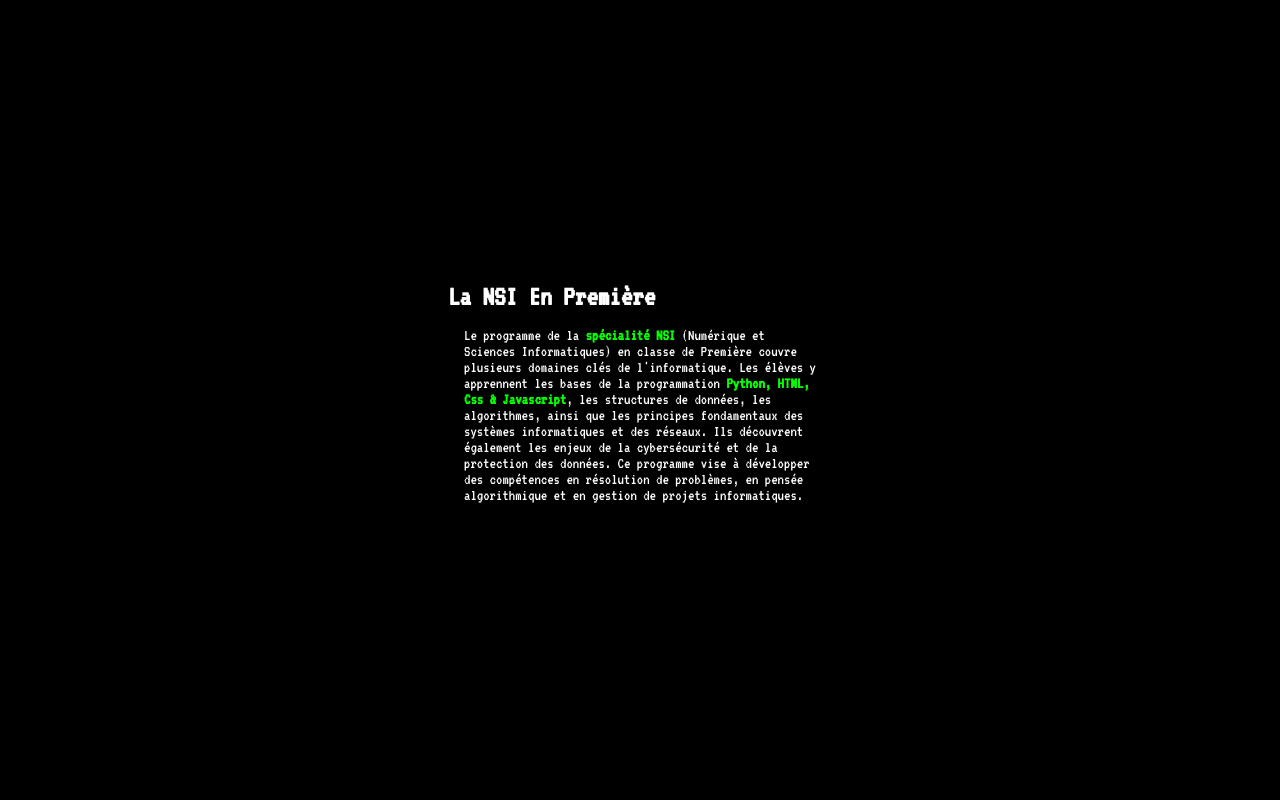
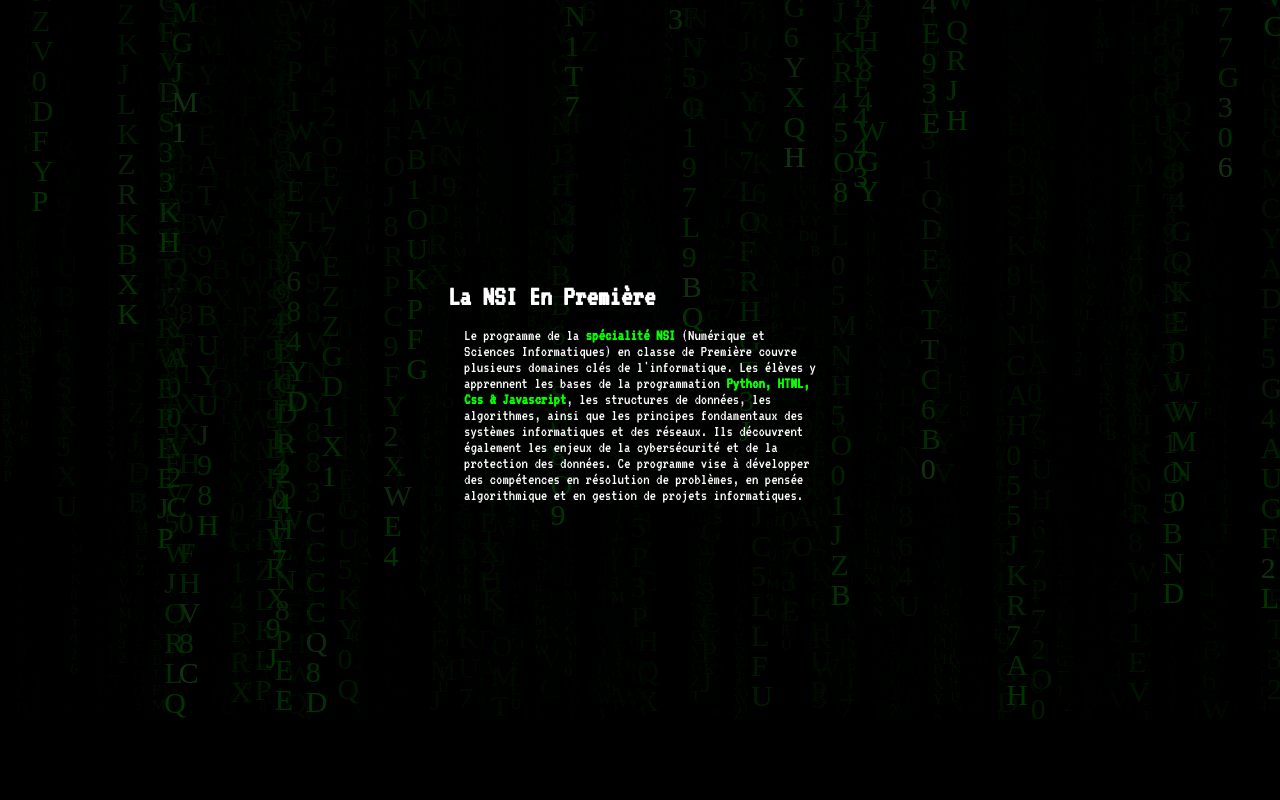
Before and after one commit to MindOfSky/MatrixPage-Nsi, a plain HTML site: page index.html in a window 1280 px wide. Shown: the part 80-880 px from the top of the page. Drawn offline with Linux system fonts and the light colour scheme.

Commit message:
-Added Matrix
Added matrix from Codepen

```diff
--- a/index.html
+++ b/index.html
@@ -10,22 +10,28 @@
     </style>
 </head>
 <body>
+
    <nav>
       <div class="navbar">
         <div class="logo">
             <p><span>NSI</span> Première</p>
         </div>
         <div class="links">
-            <div class="link"><a id="top">Accueil</a></div>
+            <div class="link"><a href="#" id="top">Accueil</a></div>
             <div class="link"><a href="#">En Savoir Plus</a></div>
             <div class="link"><a href="#">Site Professeur</a></div>
         </div>
+
 </nav>
     <div class="main-container">
         <div class="content">
             <h1>La NSI En Première</h1>
             <p>Le programme de la <span>spécialité NSI</span> (Numérique et Sciences Informatiques) en classe de Première couvre plusieurs domaines clés de l'informatique. Les élèves y apprennent les bases de la programmation <span>Python, HTML, Css & Javascript</span>, les structures de données, les algorithmes, ainsi que les principes fondamentaux des systèmes informatiques et des réseaux. Ils découvrent également les enjeux de la cybersécurité et de la protection des données. Ce programme vise à développer des compétences en résolution de problèmes, en pensée algorithmique et en gestion de projets informatiques.</p>
         </div>
-
+    </div>
+    <div class="matrix">
+    <canvas id="canvas"></canvas>
+    </div>
+        <script src="script.js"></script>
 </body>
 </html>
--- a/script.js
+++ b/script.js
@@ -3,3 +3,112 @@ let gototop = document.getElementById('top');
 function topFunction() {
     document.documentElement.scrollTop = 0;
 }
+// Declare canvas and context
+var canvas = document.getElementById('canvas');
+var c = canvas.getContext('2d');
+var	height = window.innerHeight;
+var	width = window.innerWidth;
+var cx = (width);
+var cy = (height);
+canvas.height = height;
+canvas.width = width;
+
+// Setup, used for refresh
+function setup() {
+	c.fillStyle = 'rgba(0, 0, 0, 0.1)';
+	c.fillRect(0, 0, width, height);
+}
+
+// Random characters for the rain
+var character = ['0', '1', '2', '3', '4', '5', '6', '7', '8', '9', 'A',  'B', 'C', 'D', 'E', 'F', 'G', 'H', 'J', 'K', 'L', 'M', 'N', 'O', 'P', 'Q', 'R', 'S', 'T', 'U', 'V', 'W', 'X', 'Y', 'Z'];
+
+// Change depth to give a more 3d look
+function depth(z) {
+	if (z > .4) {
+		return 15;
+	} else if (z > .7) {
+		return 23;
+	} else {
+		return 30;
+	}
+}
+
+// Determine color based on z
+function color(z) {
+	var random = Math.floor(Math.random()*100)
+	if (random < 20 && z < .1) {
+		return 'rgba(90,255,90,1)'
+	}
+	if (z > .2) {
+		return 'rgba(0,70,0,1)';
+	} else if (z > .4) {
+		return 'rgba(0,90,0,1)';
+	} else if (z > .6) {
+		return 'rgba(0,150,0,1)';
+	} else if (z > .8) {
+		return 'rgba(0,200,0,1)';
+	} else {
+		return 'rgba(0,255,0,1)';
+	}
+}
+
+// Font, see css for import
+var font = "px New Rock";
+
+// Create Matrix objects
+function Matrix(x, y, z) {
+	this.x = x;
+	this.y = y;
+	this.z = z;
+
+	this.draw = function() {
+		var index = Math.floor(Math.random()*character.length);
+		c.beginPath();
+		c.fillStyle = color(this.z);
+		c.font = depth(this.z)+font;
+		c.fillText(character[index], this.x, this.y);
+		c.stroke();
+	}
+
+	this.update = function() {
+		this.y = this.y + depth(this.z);
+
+		if (this.y > height) {
+			this.x = Math.random() * width;
+			this.y = -Math.random() * height;
+		}
+	}
+}
+
+// Create objects
+var rain = [];
+var maxCount = width/5;
+for (var i = 0; i < maxCount; i++) {
+	var x = Math.random() * width;
+	var y = -Math.random() * height;
+	var z = Math.random();
+
+	rain.push(new Matrix(x, y, z));
+}
+
+// Animate loop
+var animate = setInterval(function () {
+	setup();
+	for (var i = 0; i < rain.length; i++) {
+		rain[i].draw();
+		rain[i].update();
+	}
+// 1000/fps you want
+}, 1000/15);
+
+// Resize window
+window.addEventListener("resize", function(){
+	height = window.innerHeight;
+	width = window.innerWidth;
+
+	canvas.height = height;
+	canvas.width = width;
+
+	cx = (width/2);
+	cy = (height/2);
+}, true);
--- a/style.css
+++ b/style.css
@@ -1,6 +1,6 @@
 :root {
     --accent-color: #04ff00;
-
+    scroll-behavior: smooth;
 }
 .vt323-regular {
     font-family: "VT323", serif;
@@ -23,9 +23,18 @@ body{
     height: 100vh;
     overflow: auto;
     background-color: black;
-    scroll-behavior: smooth;
+
 }
-
+.matrix{
+    position: absolute;
+    width: 100%;
+    height: 100%;
+    top: 0;
+    left: 0;
+    z-index: -1;
+    opacity: 0.2;
+    border-top: 2px solid var(--accent-color);
+}
 /* Barre de navigation */
 
 nav{
@@ -43,7 +52,7 @@ nav{
 }
 .logo{
     color: white;
-    font-size: 2rem;
+    font-size: 3rem;
     font-weight: bold;
     margin-left: 20px;
     justify-self: flex-start;
@@ -52,7 +61,8 @@ nav{
     color: var(--accent-color);
     font-weight: 600;
     font-style: normal;
-    font-size: 2.2rem;
+    font-size: 2.5
+    rem;
 }
 .navbar{
     display: flex;
@@ -63,7 +73,7 @@ nav{
 }
 .navbar .links a{
     position: relative;
-    font-size: 1.2rem;
+    font-size: 2rem;
     color: white;
     margin: 0 20px;
     text-decoration: none;
```
